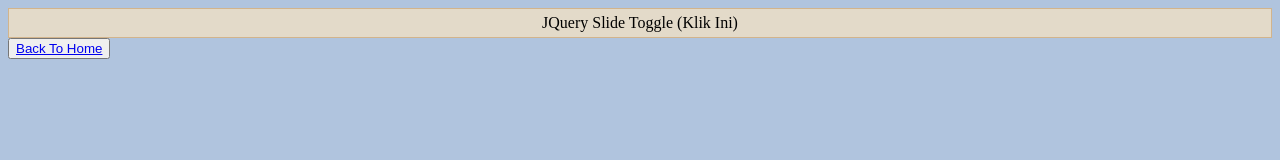
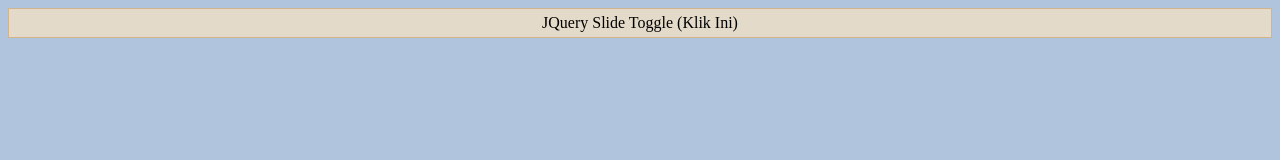
Before and after one commit to nuraeniikmi/nuraeniikmi.github.io, a plain HTML site: page p05/JQuery Sliding/JQuery Sliding.html in a window 1280 px wide. Drawn offline with nearby package versions, Linux system fonts and the light colour scheme.

Commit message:
Update JQuery Sliding.html

```diff
--- a/p05/JQuery Sliding/JQuery Sliding.html
+++ b/p05/JQuery Sliding/JQuery Sliding.html
@@ -32,6 +32,5 @@
 <div id="flip">JQuery Slide Toggle (Klik Ini)</div>
 <div id="panel">JQuery slideToggle() metode matikan antara slideDown() dan slideUp() metode. Jika unsur-unsur telah meluncur turun, slideToggle() akan meluncur mereka. Jika unsur-unsur telah meluncur, slideToggle() akan meluncur mereka turun.</div>
 
-  <button><a onclick="alert('Ingin Kembali?')" href="../index.html" >Back To Home</a></button>
 </body>
 </html>
```
